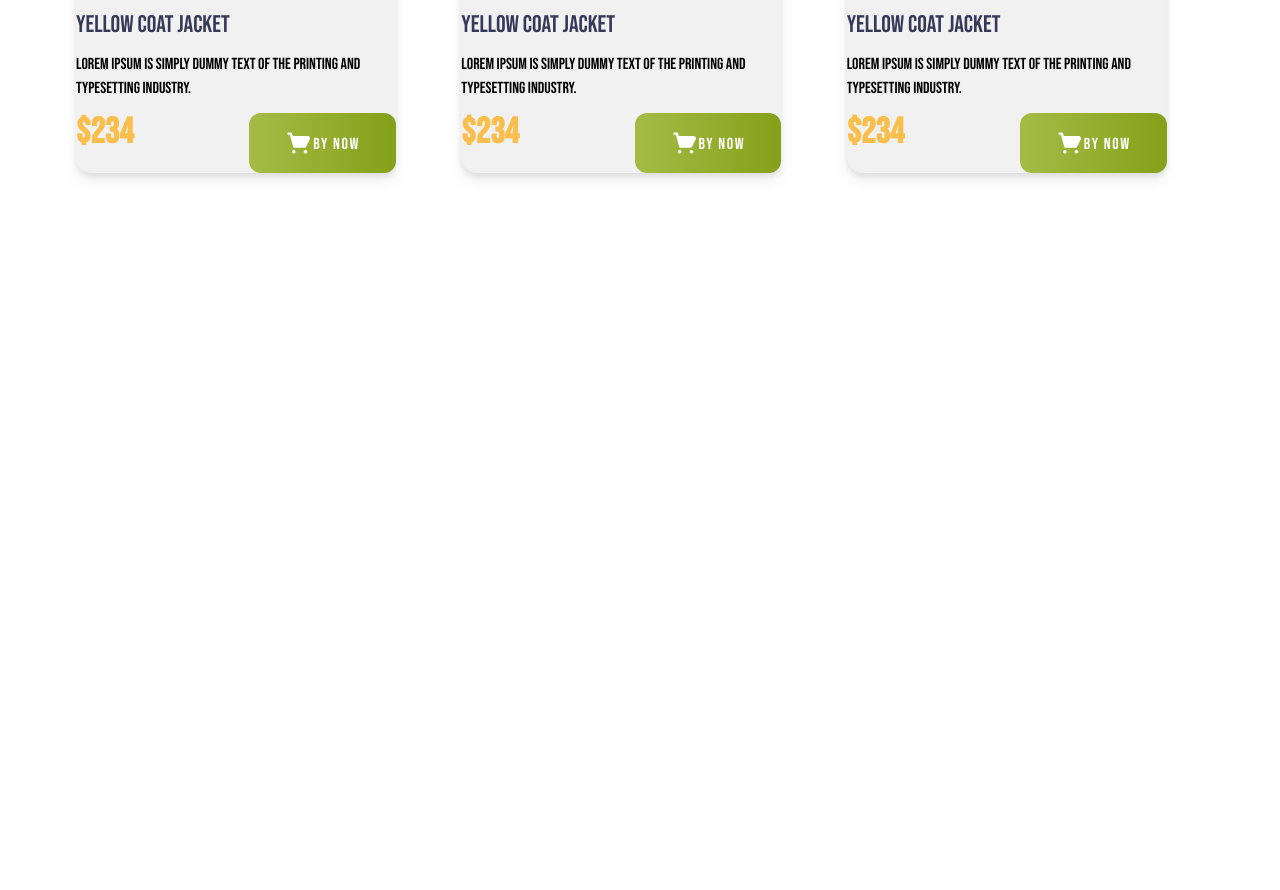
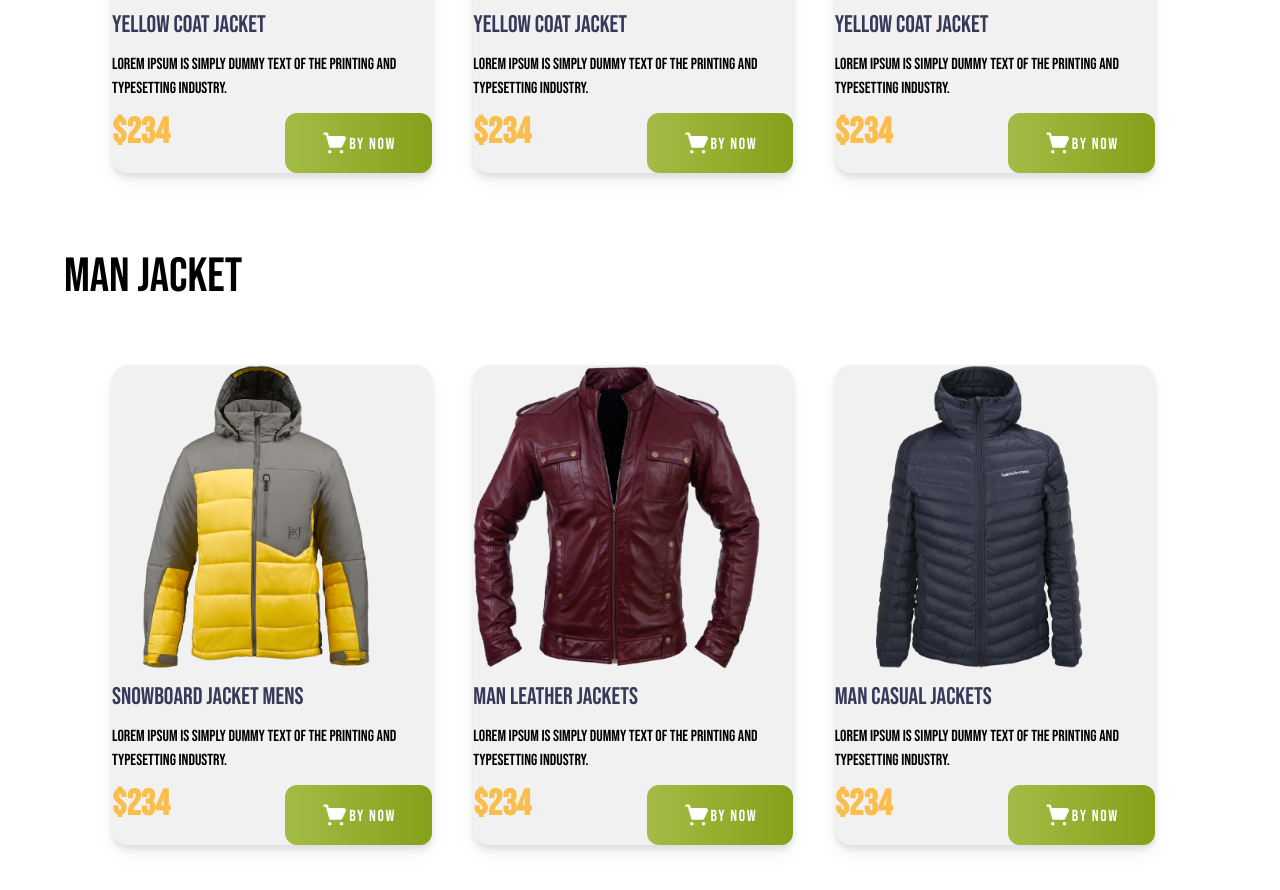
Before and after one commit to MarufHasanShihab/Penguin-Fashion, a plain HTML site: page index.html in a window 1280 px wide. Shown: the part 1162-2052 px from the top of the page. Before the commit the page ends 1383 px from the top, so only its background shows below. Drawn offline with nearby package versions, Linux system fonts and the light colour scheme.

Commit message:
compelet the man jackts section

```diff
--- a/index.html
+++ b/index.html
@@ -37,9 +37,9 @@
   <main class="max-w-6xl mx-auto">
     <section class="py-12">
       <h3 class="text-5xl text-[#363958]">W0Man Jacket</h3>
-      <!-- jackets containar -->
+      <!-- woman jackets containar -->
       <!-- jacket-1 -->
-      <div class="grid grid-cols-1 px-3 justify-center lg:grid-cols-3 gap-7 ">
+      <div class="grid grid-cols-1 px-12  lg:grid-cols-3 gap-7 ">
         <div class="mt-16 space-y-3 bg-[#F1F1F1] rounded-2xl drop-shadow-lg w-80">
           <img class="w-72 " src="images/jacket-1.png">
           <h4 class="text-2xl text-[#363958] ">Yellow Coat Jacket </h4>
@@ -72,7 +72,54 @@
           </div>
         </div>
       </div>
+
+
+      <!-- Man Jeckets  containar -->
+      <h2 class="pt-20 text-5xl">Man Jacket</h2>
+      <div class="grid grid-cols-1 px-12  lg:grid-cols-3 gap-7 ">
+        <div class="mt-16 space-y-3 bg-[#F1F1F1] rounded-2xl drop-shadow-lg w-80">
+          <img class="w-72 " src="images/jacket-4.png">
+          <h4 class="text-2xl text-[#363958] ">Snowboard Jacket Mens</h4>
+          <p class="text-base leading-6 ">Lorem Ipsum is simply dummy text of the printing and typesetting industry.</p>
+          <div class="flex justify-between">
+          <h3 class="text-4xl text-[#FABE4C;] font-black ">$234</h3>
+          <button class="py-4 px-9 bg-red-600 rounded-xl uppercase text-[#fff] font-medium tracking-widest bg-gradient-to-r from-[#A4BC46] to-[#85A019] ..."><img class="w-7 h-7 inline" src="images/shopping-cart 1.png" alt="">By Now</button>
+          </div>
+        </div>
+
+
+        <div class="mt-16 space-y-3 bg-[#F1F1F1] rounded-2xl drop-shadow-lg w-80">
+          <img class="w-72 " src="images/jacket-5.png">
+          <h4 class="text-2xl text-[#363958] ">Man Leather Jackets</h4>
+          <p class="text-base leading-6 ">Lorem Ipsum is simply dummy text of the printing and typesetting industry.</p>
+          <div class="flex justify-between">
+          <h3 class="text-4xl text-[#FABE4C;] font-black ">$234</h3>
+          <button class="py-4 px-9 bg-red-600 rounded-xl uppercase text-[#fff] font-medium tracking-widest bg-gradient-to-r from-[#A4BC46] to-[#85A019] ..."><img class="w-7 h-7 inline" src="images/shopping-cart 1.png" alt="">By Now</button>
+          </div>
+        </div>
+
+
+        <div class="mt-16 space-y-3 bg-[#F1F1F1] rounded-2xl drop-shadow-lg w-80">
+          <img class="w-72 " src="images/jacket-6.png">
+          <h4 class="text-2xl text-[#363958] ">Man Casual Jackets</h4>
+          <p class="text-base leading-6 ">Lorem Ipsum is simply dummy text of the printing and typesetting industry.</p>
+          <div class="flex justify-between">
+          <h3 class="text-4xl text-[#FABE4C;] font-black ">$234</h3>
+          <button class="py-4 px-9 bg-red-600 rounded-xl uppercase text-[#fff] font-medium tracking-widest bg-gradient-to-r from-[#A4BC46] to-[#85A019] ..."><img class="w-7 h-7 inline" src="images/shopping-cart 1.png" alt="">By Now</button>
+          </div>
+        </div>
+
+      </div>
     </section>
   </main>
+
+  <!-- Fotter section -->
+  <div>
+    <div>
+      <div>
+        <img src="" alt="">
+      </div>
+    </div>
+  </div>
 </body>
 </html>
```
